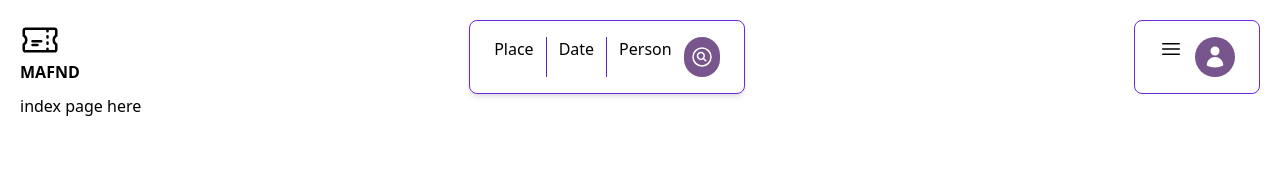
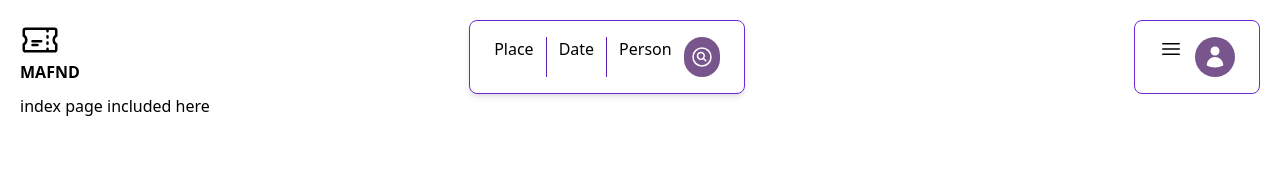
Before and after one commit to Feven98/booking-app, a React (Vite) app in the folder user/: page / in a window 1280 px wide. Shown: the top 184 px of the page. Built offline with nearby package versions, Linux system fonts and the light colour scheme.

Commit message:
add note

```diff
--- a/user/src/pages/IndexPage.jsx
+++ b/user/src/pages/IndexPage.jsx
@@ -2,7 +2,7 @@
 function IndexPage() {
     return (
         <div>
-            index page here
+            index page included here
         </div>
     )
 }
```
